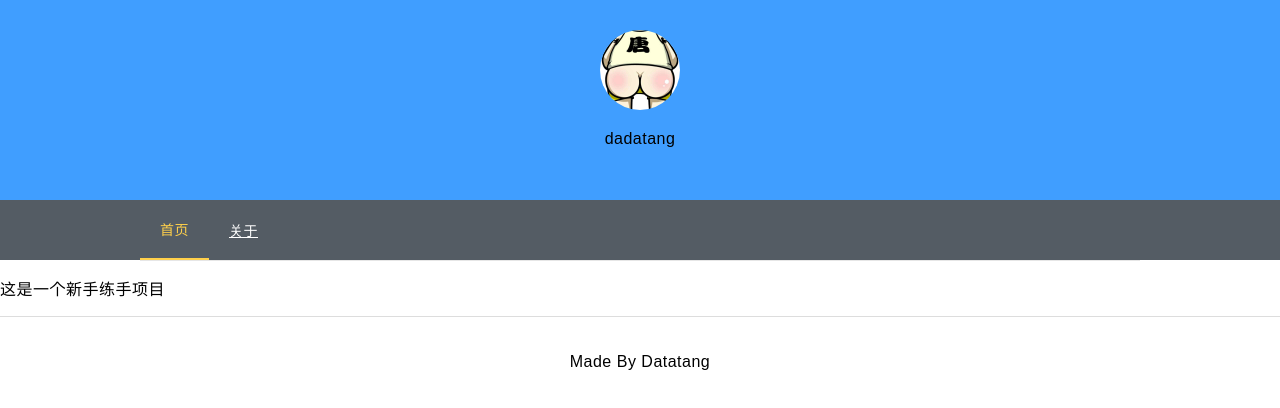
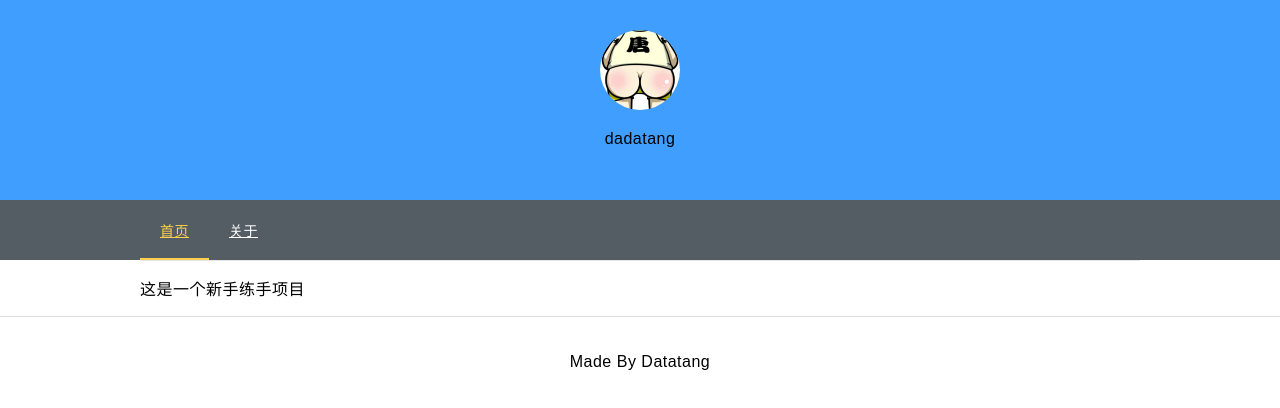
Before and after one commit to Richar-Dada/blog_ssr, a Nuxt app: page /about in a window 1280 px wide. Shown: the top 408 px of the page. Built offline with nearby package versions, Linux system fonts and the light colour scheme; what vue-quill-editor would draw is missing.

Commit message:
Push  补漏

```diff
--- a/components/Header.vue
+++ b/components/Header.vue
@@ -16,8 +16,8 @@
 					background-color="#545c64"
 					text-color="#fff"
 					active-text-color="#ffd04b">
-					<el-menu-item index="1">首页</el-menu-item>
-					<el-menu-item index="3"><a href="https://www.ele.me" target="_blank">关于</a></el-menu-item>
+					<el-menu-item index="1"><a href="/">首页</a></el-menu-item>
+					<el-menu-item index="3"><a href="/about">关于</a></el-menu-item>
 				</el-menu>
 			</div>
 		</div>
--- a/pages/about.vue
+++ b/pages/about.vue
@@ -1,5 +1,12 @@
 <template>
-    <div>
+    <div class="about">
         <p>这是一个新手练手项目</p>
     </div>
 </template>
+
+<style lang="css">
+  .about{
+      width: 1000px;
+      margin: 0 auto;
+  }
+</style>
--- a/pages/index.vue
+++ b/pages/index.vue
@@ -13,7 +13,6 @@
         </el-card>
       </el-col>
     </el-row>
-    <p>{{ posts }}</p>
   </div>
 </template>
 
@@ -32,18 +31,6 @@
         currentDate: 123
       }
     }
-    // }),
-    // created () {
-    //   console.log('create')
-    //   axios.get('/api/users')
-    //     .then((res) => {
-    //       console.log('success')
-    //       return { posts: res.data.slice(0, 5) }
-    //     })
-    //     .catch((err) => {
-    //       console.log(err)
-    //     })
-    // }
   }
 </script>
 
--- a/pages/xxx.vue
+++ /dev/null
@@ -1,7 +0,0 @@
-<template>
-    <div>123</div>
-</template>
-
-<script>
-    export default {}
-</script>
```
Also changed, not shown: pages/backend/index.vue (deleted), 1 other file (tests, documents, lock files or other folders).
